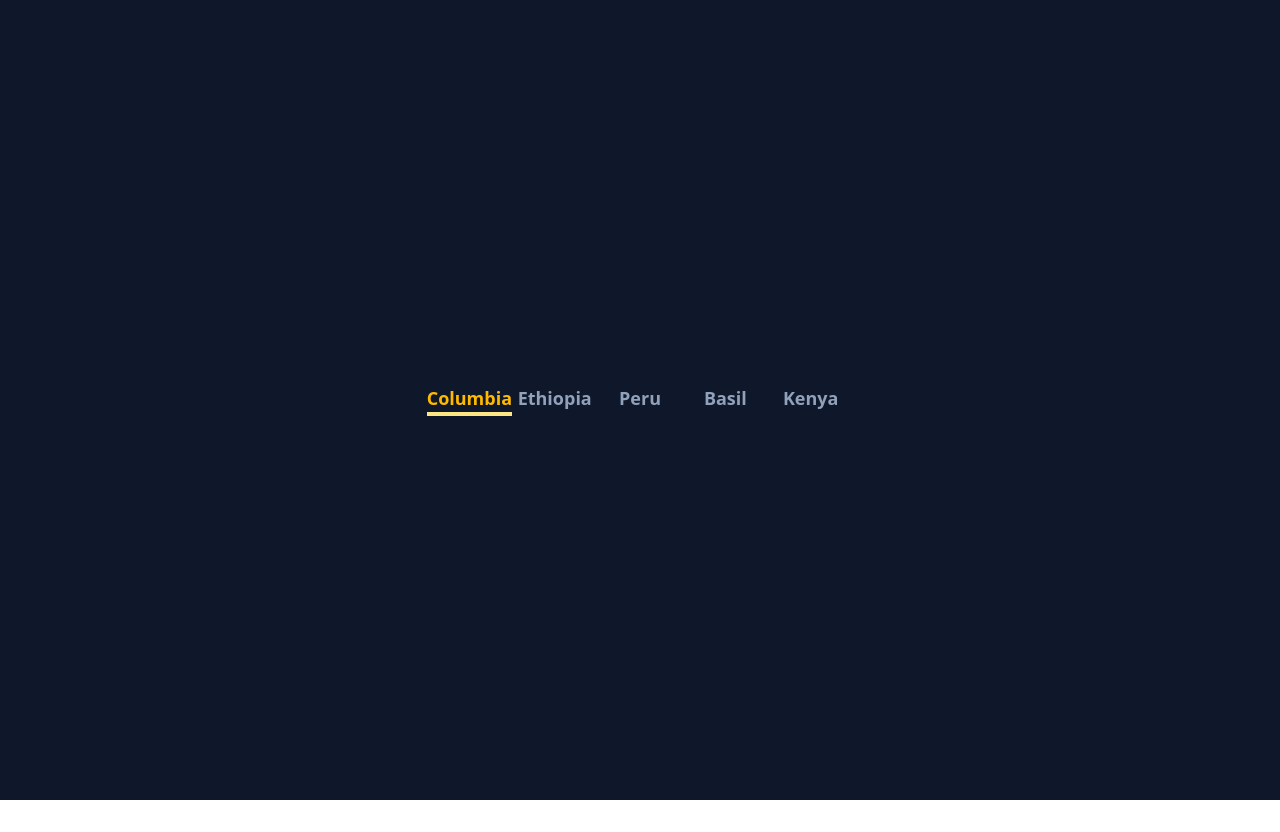
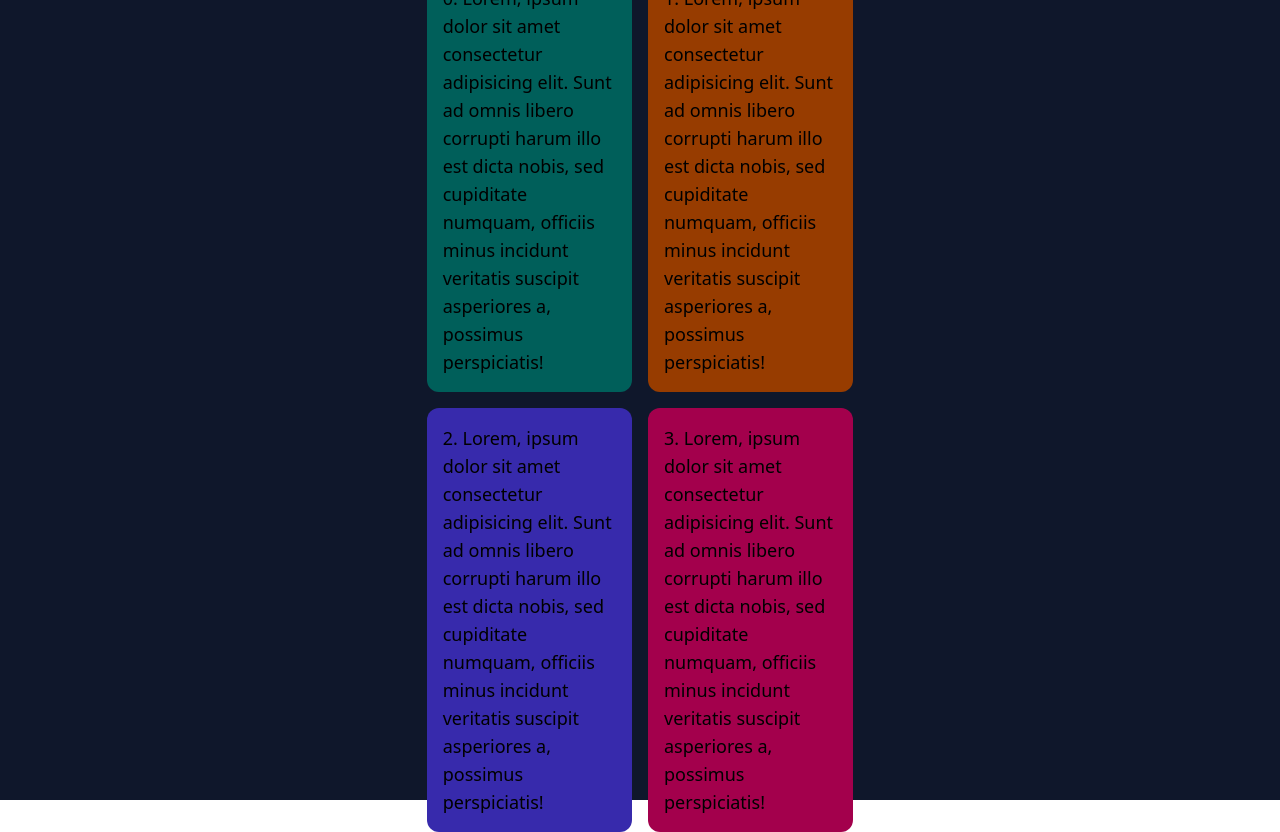
Before and after one commit to ZHENSHUO-ZHAO/ui-stack, a React (Vite) app: page / in a window 1280 px wide. Before the commit the page ends 800 px from the top, so only its background shows below. Built offline with nearby package versions, Linux system fonts and the light colour scheme.

Commit message:
Added AnimatedCardLayout.

```diff
--- a/src/App.tsx
+++ b/src/App.tsx
@@ -1,9 +1,9 @@
-import AnimatedTabs from "./animations/AnimatedTabs";
+import AnimatedCardLayout from "./animations/AnimatedCardLayout";
 
 function App() {
   return (
     <>
-      <AnimatedTabs />
+      <AnimatedCardLayout />
     </>
   );
 }
--- /dev/null
+++ b/src/animations/AnimatedCardLayout.tsx
@@ -0,0 +1,62 @@
+import { useState } from "react";
+import MotionContainer from "./MotionContainer";
+import { motion } from "motion/react";
+
+const cards = [
+  { bgColor: "bg-teal-800", hoverColor: "hover:bg-teal-600" },
+  { bgColor: "bg-amber-800", hoverColor: "hover:bg-amber-600" },
+  { bgColor: "bg-indigo-800", hoverColor: "hover:bg-indigo-600" },
+  { bgColor: "bg-pink-800", hoverColor: "hover:bg-pink-600" },
+];
+
+export default function AnimatedCardLayout() {
+  const [cardId, setCardId] = useState(-1);
+
+  return (
+    <MotionContainer>
+      <div className="w-1/3 grid grid-cols-2 gap-4">
+        {cards.map((c, i) => (
+          <div onClick={() => setCardId(i)} key={i}>
+            {cardId !== i ? (
+              <>
+                <motion.div
+                  layoutId={`div${i}`}
+                  className={`full-w ${c.bgColor} text-lg rounded-xl p-4 ${c.hoverColor}`}
+                  transition={{ type: "spring", stiffness: 600, damping: 25 }}
+                >
+                  {i}. Lorem, ipsum dolor sit amet consectetur adipisicing elit.
+                  Sunt ad omnis libero corrupti harum illo est dicta nobis, sed
+                  cupiditate numquam, officiis minus incidunt veritatis suscipit
+                  asperiores a, possimus perspiciatis!
+                </motion.div>
+              </>
+            ) : (
+              <>
+                <div />
+                <motion.div
+                  onTap={() => setCardId(-1)}
+                  className="fixed inset-0 bg-black/50 z-10"
+                  initial={{ backdropFilter: "blur(0px)" }}
+                  animate={{ backdropFilter: "blur(4px)" }}
+                  exit={{ backdropFilter: "blur(0px)" }}
+                  transition={{ duration: 0.5 }}
+                />
+                <motion.div
+                  onTap={() => setCardId(-1)}
+                  layoutId={`div${i}`}
+                  className={`fixed top-1/2 left-1/2 -translate-x-1/2 -translate-y-1/2 max-w-1/4 ${c.bgColor} text-lg rounded-xl p-6 ${c.hoverColor} z-20`}
+                  transition={{ type: "spring", stiffness: 600, damping: 25 }}
+                >
+                  {i}. Lorem, ipsum dolor sit amet consectetur adipisicing elit.
+                  Sunt ad omnis libero corrupti harum illo est dicta nobis, sed
+                  cupiditate numquam, officiis minus incidunt veritatis suscipit
+                  asperiores a, possimus perspiciatis!
+                </motion.div>
+              </>
+            )}
+          </div>
+        ))}
+      </div>
+    </MotionContainer>
+  );
+}
```
